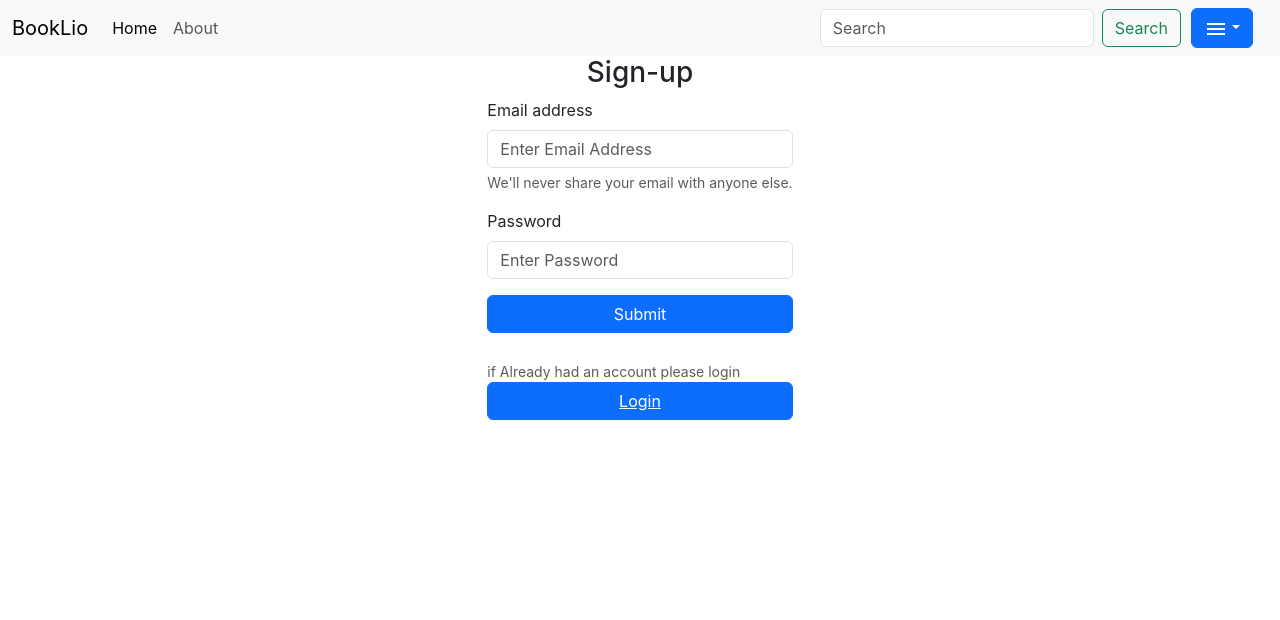
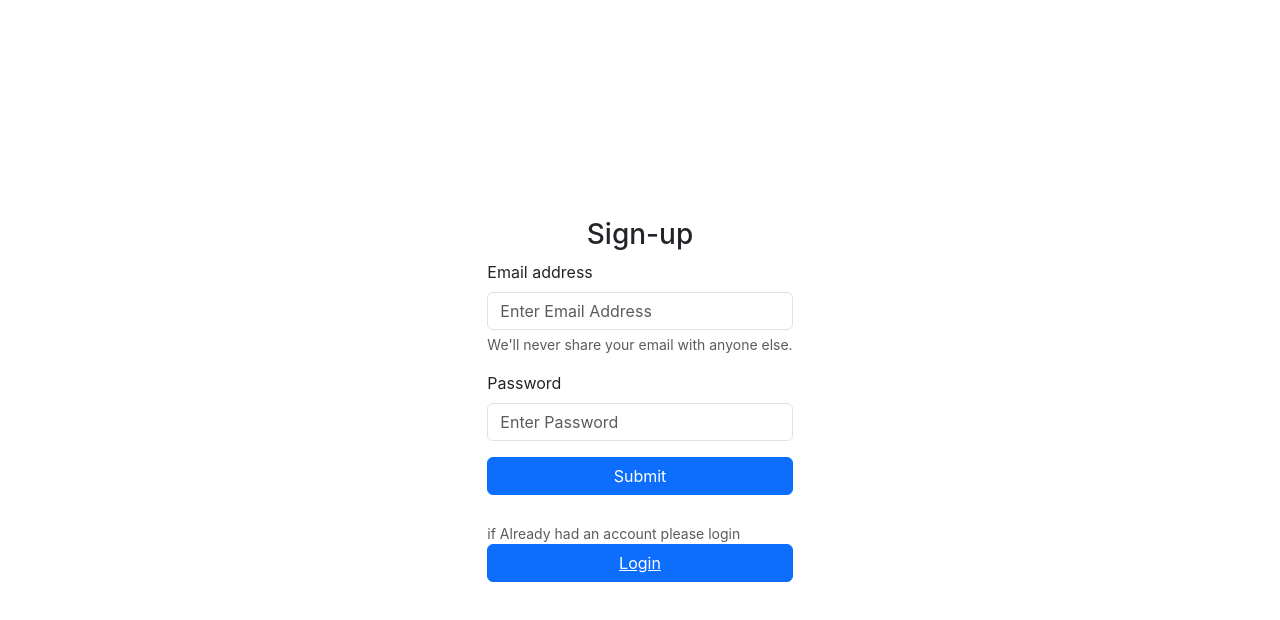
Before and after one commit to Ainulabsar/Book-lio, a React (Create React App) app: page /signup in a window 1280 px wide. Shown: the top 620 px of the page. Built offline with nearby package versions, Linux system fonts and the light colour scheme.

Commit message:
removed nav bar from login and signup

```diff
--- a/src/App.js
+++ b/src/App.js
@@ -1,3 +1,35 @@
+// import "./App.css";
+// import Nav from "./components/Nav";
+// import About from "./components/About";
+// import Home from "./components/Home";
+// import Add from "./components/Add  Component/Add";
+// import BookDetail from "./components/BookDetail";
+// import { Routes, Route } from "react-router-dom";
+// import Book from "./components/Buyer/Book";
+// import Bill from "./components/Buyer/Bill";
+// import Login from "./components/login/login";
+// import Signup from "./components/signup/signup";
+
+// function App() {
+//   return (
+//     <>
+//       <Nav />
+//       {/* <Login /> */}
+//       <Routes>
+//         <Route path="/" element={<Login />}></Route>
+//         <Route path="/signup" element={<Signup />}></Route>
+//         <Route path="/Home" element={<Home />}></Route>
+//         <Route path="/About" element={<About />}></Route>
+//         <Route path="/Add" element={<Add />}></Route>
+//         <Route path="/books/:id" element={<BookDetail />}></Route>
+//         <Route path="/Book" element={<Book />}></Route>
+//         <Route path="/Bill" element={<Bill />}></Route>
+//       </Routes>
+//     </>
+//   );
+// }
+// export default App;
+
 import "./App.css";
 import Nav from "./components/Nav";
 import About from "./components/About";
@@ -10,14 +42,11 @@ import Bill from "./components/Buyer/Bill";
 import Login from "./components/login/login";
 import Signup from "./components/signup/signup";
 
-function App() {
+function AppWithNav() {
   return (
     <>
       <Nav />
-      {/* <Login /> */}
       <Routes>
-        <Route path="/" element={<Login />}></Route>
-        <Route path="/signup" element={<Signup />}></Route>
         <Route path="/Home" element={<Home />}></Route>
         <Route path="/About" element={<About />}></Route>
         <Route path="/Add" element={<Add />}></Route>
@@ -28,4 +57,15 @@ function App() {
     </>
   );
 }
+
+function App() {
+  return (
+    <Routes>
+      <Route path="/" element={<Login />}></Route>
+      <Route path="/signup" element={<Signup />}></Route>
+      <Route path="/*" element={<AppWithNav />}></Route>
+    </Routes>
+  );
+}
+
 export default App;
--- a/src/components/signup/signup.css
+++ b/src/components/signup/signup.css
@@ -1,3 +1,15 @@
 .log{
     color: white;
 }
+
+.sh{
+    text-align: center;
+}
+.login{
+    display: flex;
+    flex-direction: column;
+    justify-content: center;
+    align-items: center;
+    height: 100vh;
+
+}
--- a/src/components/signup/signup.js
+++ b/src/components/signup/signup.js
@@ -35,7 +35,8 @@ function Signup() {
 
   return (
     <div className="login">
-      <h3>Sign-up</h3>
+      <div>
+        <h3 className="sh">Sign-up</h3>
         <form action="post">
           <div className="mb-3">
             <label for="exampleInputEmail1" className="form-label">
@@ -87,6 +88,7 @@ function Signup() {
           </div>
         </form>
       </div>
+    </div>
   );
 }
 
```
Also changed, not shown: 1 other file (tests, documents, lock files or other folders). Lines whose indentation alone changed are shown as unchanged.
